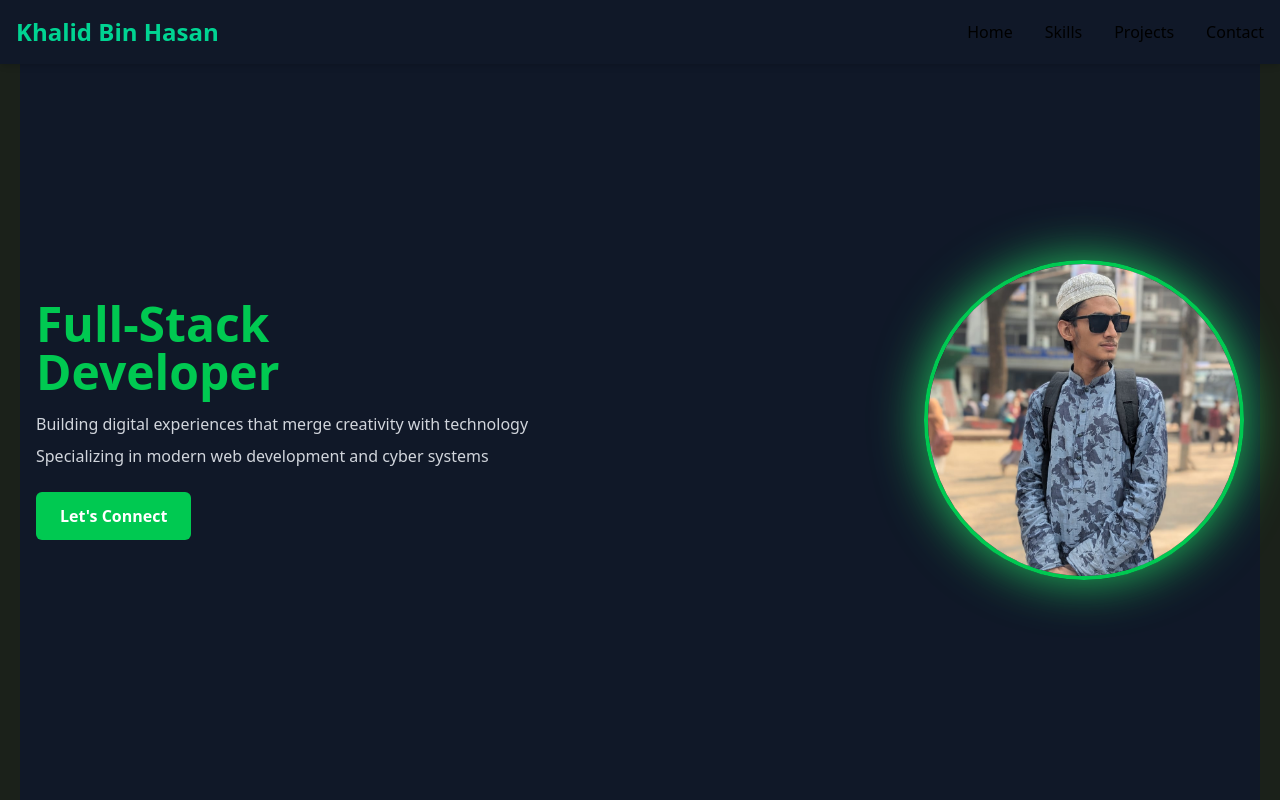
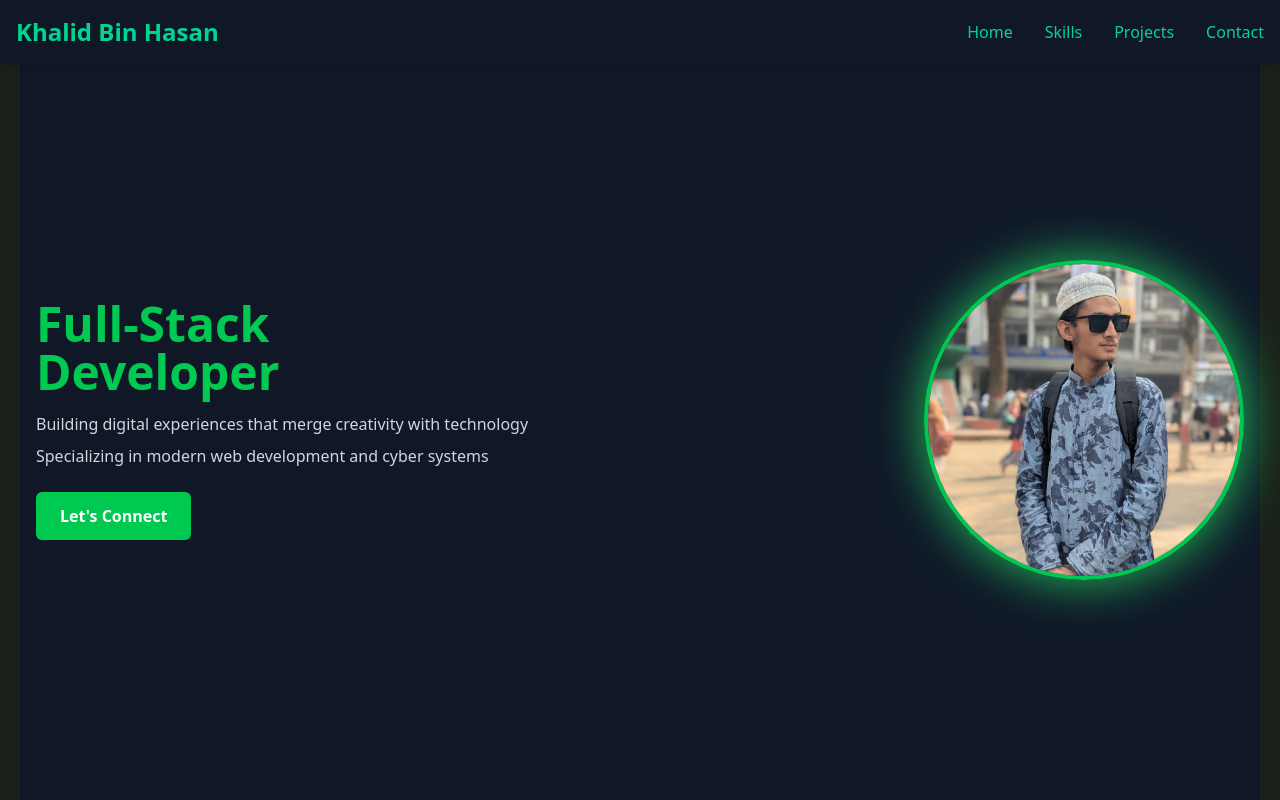
Before and after one commit to khalidbiswas/Portfolio-Khalid-Bin-Hasan, a React (Vite) app: page / in a window 1280 px wide. Shown: the top 800 px of the page. Built offline with nearby package versions, Linux system fonts and the light colour scheme.

Commit message:
seems like fine

```diff
--- a/src/components/navbar/Header.jsx
+++ b/src/components/navbar/Header.jsx
@@ -4,10 +4,14 @@ import { HiOutlineMenuAlt3, HiOutlineX } from "react-icons/hi";
 const Header = () => {
   const [open, setOpen] = useState(false);
 
-  const linkClass = ({ isActive }) =>
-    isActive
-      ? "text-emerald-400 font-semibold"
-      : "text-gray-300 hover:text-emerald-400";
+  const scrollTo = (id) => {
+    const section = document.getElementById(id);
+    section?.scrollIntoView({ behavior: "smooth" });
+    setOpen(false); // close mobile menu
+  };
+
+  const linkClass =
+    "text-emerald-400 hover:text-emerald-300 font-medium";
 
   return (
     <nav className="fixed top-0 left-0 w-full bg-gray-900 shadow-md z-50">
@@ -28,10 +32,10 @@ const Header = () => {
 
         {/* Desktop Menu */}
         <div className="hidden md:flex gap-8">
-          <button to="/" className={linkClass}>Home</button>
-          <button to="/skills" className={linkClass}>Skills</button>
-          <button to="/projects" className={linkClass}>Projects</button>
-          <button to="/contact" className={linkClass}>Contact</button>
+          <button onClick={() => scrollTo("hero")} className={linkClass}>Home</button>
+          <button onClick={() => scrollTo("skills")} className={linkClass}>Skills</button>
+          <button onClick={() => scrollTo("projects")} className={linkClass}>Projects</button>
+          <button onClick={() => scrollTo("contact")} className={linkClass}>Contact</button>
         </div>
       </div>
 
@@ -39,10 +43,10 @@ const Header = () => {
       {open && (
         <div className="md:hidden bg-gray-900 border-t border-gray-700">
           <div className="flex flex-col items-center gap-6 py-6">
-            <button onClick={() => setOpen(false)} to="/" className={linkClass}>Home</button>
-            <button onClick={() => setOpen(false)} to="/skills" className={linkClass}>Skills</button>
-            <button onClick={() => setOpen(false)} to="/projects" className={linkClass}>Projects</button>
-            <button onClick={() => setOpen(false)} to="/contact" className={linkClass}>Contact</button>
+            <button onClick={() => scrollTo("hero")} className={linkClass}>Home</button>
+            <button onClick={() => scrollTo("skills")} className={linkClass}>Skills</button>
+            <button onClick={() => scrollTo("projects")} className={linkClass}>Projects</button>
+            <button onClick={() => scrollTo("contact")} className={linkClass}>Contact</button>
           </div>
         </div>
       )}
--- a/src/layout/MainLayout.jsx
+++ b/src/layout/MainLayout.jsx
@@ -3,6 +3,7 @@ import Header from '../components/navbar/Header'
 import Home from '../pages/home/Home'
 import Footer from '../components/footer/Footer';
 const MainLayout = () => {
+
     return (
         <div className='p-5 bg-[#1B211A]'>
             <Header></Header>
--- a/src/pages/contact/Contact.jsx
+++ b/src/pages/contact/Contact.jsx
@@ -26,7 +26,7 @@ const Contact = () => {
   };
 
   return (
-    <section className="min-h-screen bg-gray-900 px-4 flex items-center">
+    <section id="contact" className="min-h-screen bg-gray-900 px-4 flex items-center">
       <div className="max-w-7xl mx-auto w-full grid grid-cols-1 md:grid-cols-2 gap-12">
 
         {/* Left */}
--- a/src/pages/hero/Hero.jsx
+++ b/src/pages/hero/Hero.jsx
@@ -1,8 +1,13 @@
 import React from 'react';
 import profileImg from "../../assets/profile.jpeg";
 const Hero = () => {
+    const scrollTo = () => {
+        const section = document.getElementById('contact');
+        section?.scrollIntoView({ behavior: "smooth" });
+    };
+
     return (
-        <section className="min-h-screen bg-gray-900 flex items-center justify-center px-4">
+        <section id='hero' className="min-h-screen bg-gray-900 flex items-center justify-center px-4">
             <div className="max-w-7xl w-full flex flex-col md:flex-row items-center md:justify-between gap-10">
 
                 {/* Left Section: Text */}
@@ -16,7 +21,7 @@ const Hero = () => {
                     <p className="text-gray-300 mb-6">
                         Specializing in modern web development and cyber systems
                     </p>
-                    <button className="bg-green-500 hover:bg-green-600 text-white px-6 py-3 rounded-md font-semibold transition">
+                    <button onClick={scrollTo} className="bg-green-500 hover:bg-green-600 text-white px-6 py-3 rounded-md font-semibold transition">
                         Let's Connect
                     </button>
                 </div>
--- a/src/pages/projects/Projects.jsx
+++ b/src/pages/projects/Projects.jsx
@@ -23,7 +23,7 @@ const Projects = () => {
     ];
 
     return (
-        <section className="bg-slate-950 py-20 px-6">
+        <section id='projects' className="bg-slate-950 py-20 px-6">
             <div className="max-w-7xl mx-auto">
                 {/* Section Header */}
                 <div className="flex items-center gap-4 mb-12">
--- a/src/pages/skills/Skills.jsx
+++ b/src/pages/skills/Skills.jsx
@@ -23,7 +23,7 @@ const Skills = () => {
     ];
 
     return (
-        <section className="bg-slate-950 py-20 px-6">
+        <section id='skills' className="bg-slate-950 py-20 px-6">
             <div className="max-w-7xl mx-auto">
                 {/* Section Title */}
                 <h2 className="text-white text-3xl font-bold mb-12 ml-2">
```
Also changed, not shown: src/assets/english is easy.png (deleted), src/assets/tdn.png (deleted).
